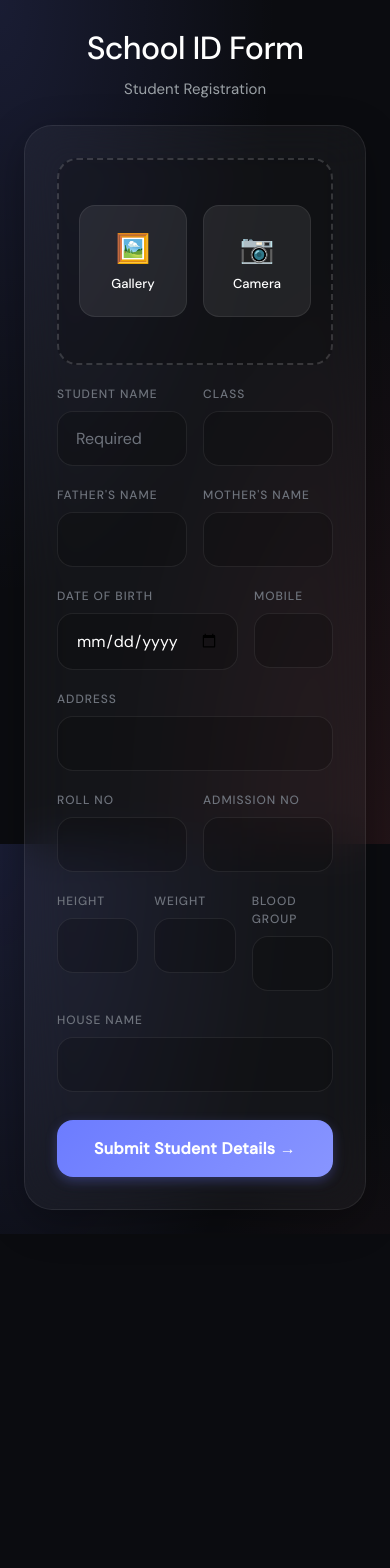
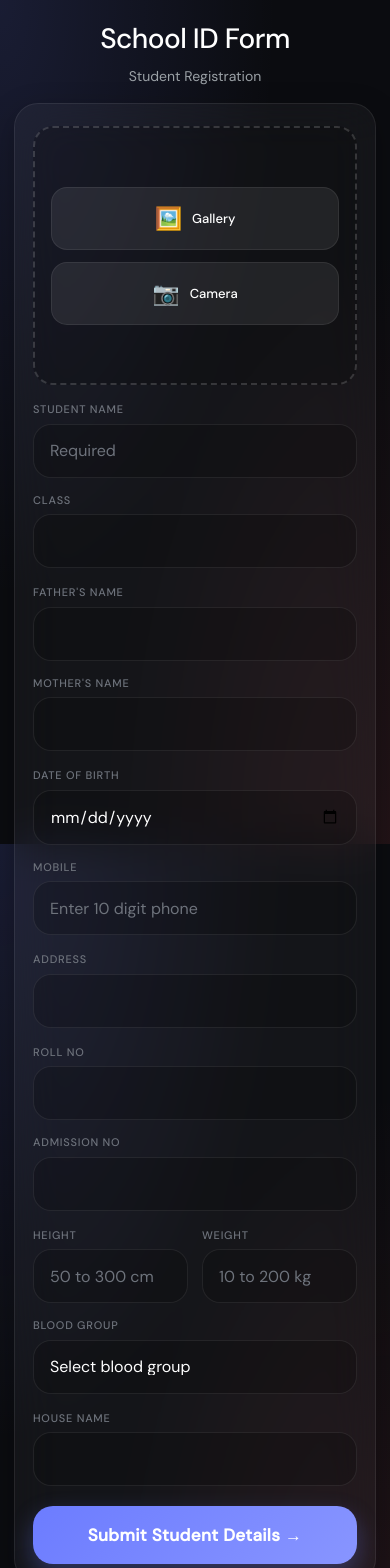
Before and after one commit to Ayush-e4/id-form, a Next.js app: page /school in a window 390 px wide. Shown: the top 1568 px of the page. Before the commit the page ends 1234 px from the top, so only its background shows below. Built offline with nearby package versions, Linux system fonts and the light colour scheme.

Commit message:
Improve school form validation and mobile layout

```diff
--- a/app/api/submit/route.ts
+++ b/app/api/submit/route.ts
@@ -3,14 +3,57 @@ import { appendSubmission } from "@/lib/submissions";
 import { supabase, BUCKET } from "@/lib/supabase";
 import { Submission } from "@/lib/types";
 
+const BLOOD_GROUPS = new Set(["A+", "A-", "B+", "B-", "AB+", "AB-", "O+", "O-"]);
+const MAX_TEXT_LENGTH = 50;
+const MAX_ADDRESS_LENGTH = 200;
+const MAX_HOUSE_LENGTH = 20;
+
+function trimString(value: unknown, maxLength: number) {
+  if (typeof value !== "string") return undefined;
+  return value.trim().slice(0, maxLength);
+}
+
 export async function POST(req: NextRequest) {
   try {
     const body = await req.json();
     const { name, phone, photoKey, type = "plant" } = body;
+    const trimmedName = trimString(name, MAX_TEXT_LENGTH);
+    const normalizedPhone = typeof phone === "string" ? phone.replace(/\D/g, "").trim() : "";
 
-    if (!name || (!phone && type === "plant")) {
+    if (!trimmedName || !normalizedPhone) {
       return NextResponse.json(
         { error: "name and phone are required" },
+        { status: 400 }
+      );
+    }
+    if (normalizedPhone && normalizedPhone.length !== 10) {
+      return NextResponse.json(
+        { error: "Phone number must be exactly 10 digits" },
+        { status: 400 }
+      );
+    }
+
+    const height = body.height === "" || body.height == null ? undefined : Number(body.height);
+    const weight = body.weight === "" || body.weight == null ? undefined : Number(body.weight);
+
+    if (height !== undefined && (Number.isNaN(height) || height < 50 || height > 300)) {
+      return NextResponse.json(
+        { error: "Height must be between 50 cm and 300 cm" },
+        { status: 400 }
+      );
+    }
+
+    if (weight !== undefined && (Number.isNaN(weight) || weight < 10 || weight > 200)) {
+      return NextResponse.json(
+        { error: "Weight must be between 10 kg and 200 kg" },
+        { status: 400 }
+      );
+    }
+
+    const bloodGroup = trimString(body.bloodGroup, MAX_TEXT_LENGTH);
+    if (bloodGroup && !BLOOD_GROUPS.has(bloodGroup)) {
+      return NextResponse.json(
+        { error: "Please select a valid blood group" },
         { status: 400 }
       );
     }
@@ -23,23 +66,23 @@ export async function POST(req: NextRequest) {
 
     const entry: Submission = {
       id: `${Date.now()}-${Math.random().toString(36).slice(2, 7)}`,
-      name: name.trim(),
-      phone: (phone || "").trim(),
+      name: trimmedName,
+      phone: normalizedPhone,
       photoUrl,
       submittedAt: new Date().toISOString(),
       type,
       // School specific fields
-      fathersName: body.fathersName,
-      mothersName: body.mothersName,
-      class: body.class,
-      dob: body.dob,
-      address: body.address,
-      rollNo: body.rollNo,
-      admissionNo: body.admissionNo,
-      height: body.height,
-      weight: body.weight,
-      bloodGroup: body.bloodGroup,
-      houseName: body.houseName,
+      fathersName: trimString(body.fathersName, MAX_TEXT_LENGTH),
+      mothersName: trimString(body.mothersName, MAX_TEXT_LENGTH),
+      class: trimString(body.class, MAX_TEXT_LENGTH),
+      dob: trimString(body.dob, MAX_TEXT_LENGTH),
+      address: trimString(body.address, MAX_ADDRESS_LENGTH),
+      rollNo: trimString(body.rollNo, MAX_TEXT_LENGTH),
+      admissionNo: trimString(body.admissionNo, MAX_TEXT_LENGTH),
+      height: height?.toString(),
+      weight: weight?.toString(),
+      bloodGroup,
+      houseName: trimString(body.houseName, MAX_HOUSE_LENGTH),
     };
 
     await appendSubmission(entry);
--- a/app/page.module.css
+++ b/app/page.module.css
@@ -306,3 +306,108 @@
   gap: 10px;
   pointer-events: none;
 }
+
+.schoolBody {
+  max-width: 600px;
+}
+
+.schoolGrid2 {
+  display: grid;
+  grid-template-columns: 1fr 1fr;
+  gap: 16px;
+}
+
+.schoolGrid3 {
+  display: grid;
+  grid-template-columns: 1fr 1fr 1fr;
+  gap: 16px;
+}
+
+.bloodGroupField {
+  min-width: 0;
+}
+
+@media (max-width: 640px) {
+  .main {
+    justify-content: flex-start;
+    padding: 18px 14px 24px;
+  }
+
+  .header {
+    margin-bottom: 16px;
+  }
+
+  .title {
+    font-size: 28px;
+  }
+
+  .sub {
+    font-size: 14px;
+  }
+
+  .body {
+    max-width: none;
+    padding: 22px 18px 18px;
+    gap: 16px;
+    border-radius: 24px;
+    box-shadow: 0 10px 30px rgba(0, 0, 0, 0.28);
+  }
+
+  .photoZone {
+    aspect-ratio: 5 / 4;
+    max-height: none;
+  }
+
+  .photoDualActions {
+    flex-direction: column;
+    padding: 16px;
+    gap: 12px;
+  }
+
+  .photoActionBtn {
+    flex-direction: row;
+    gap: 10px;
+    padding: 16px 14px;
+  }
+
+  .photoActionIcon {
+    font-size: 22px;
+  }
+
+  .field {
+    gap: 6px;
+  }
+
+  .label {
+    font-size: 11px;
+    letter-spacing: 0.07em;
+  }
+
+  .input {
+    min-height: 54px;
+    padding: 15px 16px;
+    border-radius: 18px;
+  }
+
+  .schoolGrid2 {
+    grid-template-columns: 1fr;
+    gap: 14px;
+  }
+
+  .schoolGrid3 {
+    grid-template-columns: 1fr 1fr;
+    gap: 14px;
+  }
+
+  .bloodGroupField {
+    grid-column: 1 / -1;
+  }
+
+  .submitBtn {
+    min-height: 58px;
+    margin-top: 4px;
+    border-radius: 20px;
+    font-size: 17px;
+    box-shadow: 0 10px 24px rgba(108, 124, 255, 0.32);
+  }
+}
--- a/app/school/page.tsx
+++ b/app/school/page.tsx
@@ -5,6 +5,14 @@ import imageCompression from "browser-image-compression";
 import styles from "../page.module.css";
 
 type Step = "form" | "uploading" | "success" | "error";
+const BLOOD_GROUP_OPTIONS = ["A+", "A-", "B+", "B-", "AB+", "AB-", "O+", "O-"] as const;
+const MAX_TEXT_LENGTH = 50;
+const MAX_ADDRESS_LENGTH = 200;
+const MAX_HOUSE_LENGTH = 20;
+const MIN_HEIGHT = 50;
+const MAX_HEIGHT = 300;
+const MIN_WEIGHT = 10;
+const MAX_WEIGHT = 200;
 
 export default function SchoolFormPage() {
   const [formData, setFormData] = useState({
@@ -55,9 +63,23 @@ export default function SchoolFormPage() {
     };
   }, []);
 
-  const handleInputChange = (e: React.ChangeEvent<HTMLInputElement | HTMLTextAreaElement>) => {
+  const handleInputChange = (
+    e: React.ChangeEvent<HTMLInputElement | HTMLTextAreaElement | HTMLSelectElement>
+  ) => {
     const { name, value } = e.target;
-    setFormData(prev => ({ ...prev, [name]: value }));
+    let nextValue = value;
+
+    if (name === "address") {
+      nextValue = value.slice(0, MAX_ADDRESS_LENGTH);
+    } else if (name === "houseName") {
+      nextValue = value.slice(0, MAX_HOUSE_LENGTH);
+    } else if (name === "height" || name === "weight") {
+      nextValue = value.replace(/[^\d.]/g, "").slice(0, 6);
+    } else {
+      nextValue = value.slice(0, MAX_TEXT_LENGTH);
+    }
+
+    setFormData(prev => ({ ...prev, [name]: nextValue }));
   };
 
   const handlePhoneChange = (e: React.ChangeEvent<HTMLInputElement>) => {
@@ -89,6 +111,24 @@ export default function SchoolFormPage() {
   async function handleSubmit() {
     if (!formData.name.trim()) {
       setErrMsg("Please enter student name.");
+      return;
+    }
+    if (formData.phone.length !== 10) {
+      setErrMsg("Phone number must be exactly 10 digits.");
+      return;
+    }
+    const height = formData.height ? Number(formData.height) : null;
+    if (height !== null && (Number.isNaN(height) || height < MIN_HEIGHT || height > MAX_HEIGHT)) {
+      setErrMsg("Height must be between 50 cm and 300 cm.");
+      return;
+    }
+    const weight = formData.weight ? Number(formData.weight) : null;
+    if (weight !== null && (Number.isNaN(weight) || weight < MIN_WEIGHT || weight > MAX_WEIGHT)) {
+      setErrMsg("Weight must be between 10 kg and 200 kg.");
+      return;
+    }
+    if (formData.bloodGroup && !BLOOD_GROUP_OPTIONS.includes(formData.bloodGroup as (typeof BLOOD_GROUP_OPTIONS)[number])) {
+      setErrMsg("Please select a valid blood group.");
       return;
     }
     if (!photoFile) {
@@ -191,7 +231,7 @@ export default function SchoolFormPage() {
         <p className={styles.sub}>Student Registration</p>
       </header>
 
-      <div className={styles.body} style={{ maxWidth: '600px' }}>
+      <div className={`${styles.body} ${styles.schoolBody}`}>
         <div className={styles.photoZone}>
           <input ref={fileRef} type="file" accept="image/*" onChange={onPhotoChange} style={{ display: "none" }} />
           <input ref={cameraRef} type="file" accept="image/*" capture="environment" onChange={onPhotoChange} style={{ display: "none" }} />
@@ -202,83 +242,90 @@ export default function SchoolFormPage() {
             </div>
           ) : (
             <div className={styles.photoDualActions}>
-              <button className={styles.photoActionBtn} onClick={() => fileRef.current?.click()}>
+              <button className={styles.photoActionBtn} type="button" onClick={() => fileRef.current?.click()}>
                 <span className={styles.photoActionIcon}>🖼️</span> Gallery
               </button>
-              <button className={styles.photoActionBtn} onClick={() => cameraRef.current?.click()}>
+              <button className={styles.photoActionBtn} type="button" onClick={() => cameraRef.current?.click()}>
                 <span className={styles.photoActionIcon}>📷</span> Camera
               </button>
             </div>
           )}
         </div>
 
-        <div style={{ display: 'grid', gridTemplateColumns: '1fr 1fr', gap: '16px' }}>
+        <div className={styles.schoolGrid2}>
           <div className={styles.field}>
             <label className={styles.label}>Student Name</label>
-            <input className={styles.input} name="name" value={formData.name} onChange={handleInputChange} placeholder="Required" />
+            <input className={styles.input} name="name" value={formData.name} onChange={handleInputChange} placeholder="Required" maxLength={MAX_TEXT_LENGTH} />
           </div>
           <div className={styles.field}>
             <label className={styles.label}>Class</label>
-            <input className={styles.input} name="class" value={formData.class} onChange={handleInputChange} />
+            <input className={styles.input} name="class" value={formData.class} onChange={handleInputChange} maxLength={MAX_TEXT_LENGTH} />
           </div>
         </div>
 
-        <div style={{ display: 'grid', gridTemplateColumns: '1fr 1fr', gap: '16px' }}>
+        <div className={styles.schoolGrid2}>
           <div className={styles.field}>
             <label className={styles.label}>Father's Name</label>
-            <input className={styles.input} name="fathersName" value={formData.fathersName} onChange={handleInputChange} />
+            <input className={styles.input} name="fathersName" value={formData.fathersName} onChange={handleInputChange} maxLength={MAX_TEXT_LENGTH} />
           </div>
           <div className={styles.field}>
             <label className={styles.label}>Mother's Name</label>
-            <input className={styles.input} name="mothersName" value={formData.mothersName} onChange={handleInputChange} />
+            <input className={styles.input} name="mothersName" value={formData.mothersName} onChange={handleInputChange} maxLength={MAX_TEXT_LENGTH} />
           </div>
         </div>
 
-        <div style={{ display: 'grid', gridTemplateColumns: '1fr 1fr', gap: '16px' }}>
+        <div className={styles.schoolGrid2}>
           <div className={styles.field}>
             <label className={styles.label}>Date of Birth</label>
             <input className={styles.input} type="date" name="dob" value={formData.dob} onChange={handleInputChange} />
           </div>
           <div className={styles.field}>
             <label className={styles.label}>Mobile</label>
-            <input className={styles.input} type="tel" name="phone" value={formData.phone} onChange={handlePhoneChange} />
+            <input className={styles.input} type="tel" name="phone" value={formData.phone} onChange={handlePhoneChange} placeholder="Enter 10 digit phone" inputMode="numeric" maxLength={10} />
           </div>
         </div>
 
         <div className={styles.field}>
             <label className={styles.label}>Address</label>
-            <input className={styles.input} name="address" value={formData.address} onChange={handleInputChange} />
+            <input className={styles.input} name="address" value={formData.address} onChange={handleInputChange} maxLength={MAX_ADDRESS_LENGTH} />
         </div>
 
-        <div style={{ display: 'grid', gridTemplateColumns: '1fr 1fr', gap: '16px' }}>
+        <div className={styles.schoolGrid2}>
           <div className={styles.field}>
             <label className={styles.label}>Roll No</label>
-            <input className={styles.input} name="rollNo" value={formData.rollNo} onChange={handleInputChange} />
+            <input className={styles.input} name="rollNo" value={formData.rollNo} onChange={handleInputChange} maxLength={MAX_TEXT_LENGTH} />
           </div>
           <div className={styles.field}>
             <label className={styles.label}>Admission No</label>
-            <input className={styles.input} name="admissionNo" value={formData.admissionNo} onChange={handleInputChange} />
+            <input className={styles.input} name="admissionNo" value={formData.admissionNo} onChange={handleInputChange} maxLength={MAX_TEXT_LENGTH} />
           </div>
         </div>
 
-        <div style={{ display: 'grid', gridTemplateColumns: '1fr 1fr 1fr', gap: '16px' }}>
+        <div className={styles.schoolGrid3}>
           <div className={styles.field}>
             <label className={styles.label}>Height</label>
-            <input className={styles.input} name="height" value={formData.height} onChange={handleInputChange} />
+            <input className={styles.input} type="number" name="height" value={formData.height} onChange={handleInputChange} min={MIN_HEIGHT} max={MAX_HEIGHT} step="0.1" inputMode="decimal" placeholder="50 to 300 cm" />
           </div>
           <div className={styles.field}>
             <label className={styles.label}>Weight</label>
-            <input className={styles.input} name="weight" value={formData.weight} onChange={handleInputChange} />
+            <input className={styles.input} type="number" name="weight" value={formData.weight} onChange={handleInputChange} min={MIN_WEIGHT} max={MAX_WEIGHT} step="0.1" inputMode="decimal" placeholder="10 to 200 kg" />
           </div>
-          <div className={styles.field}>
+          <div className={`${styles.field} ${styles.bloodGroupField}`}>
             <label className={styles.label}>Blood Group</label>
-            <input className={styles.input} name="bloodGroup" value={formData.bloodGroup} onChange={handleInputChange} />
+            <select className={styles.input} name="bloodGroup" value={formData.bloodGroup} onChange={handleInputChange}>
+              <option value="">Select blood group</option>
+              {BLOOD_GROUP_OPTIONS.map((group) => (
+                <option key={group} value={group}>
+                  {group}
+                </option>
+              ))}
+            </select>
           </div>
         </div>
 
         <div className={styles.field}>
           <label className={styles.label}>House Name</label>
-          <input className={styles.input} name="houseName" value={formData.houseName} onChange={handleInputChange} />
+          <input className={styles.input} name="houseName" value={formData.houseName} onChange={handleInputChange} maxLength={MAX_HOUSE_LENGTH} />
         </div>
 
         {errMsg && <p className={styles.error}>{errMsg}</p>}
```
Also changed, not shown: app/page.tsx (+10 -2 lines).
